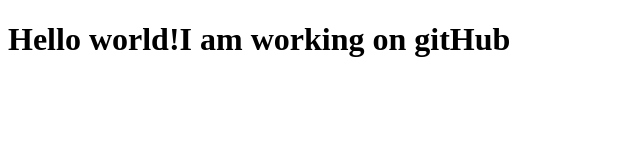
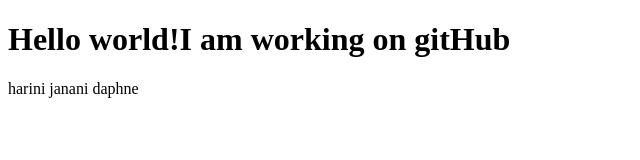
Before and after one commit to Janani595/learn-git, a plain HTML site: page index.html in a window 1280 px wide. Shown: the whole page, without its empty margins (0-640 px from the left). Drawn offline with Linux system fonts and the light colour scheme.

Commit message:
index updated

```diff
--- a/index.html
+++ b/index.html
@@ -5,5 +5,6 @@
 </head>
 <body>
     <h1>Hello world!I am working on gitHub</h1>
+    <p>harini janani daphne</p>
 </body>
 </html>
```
